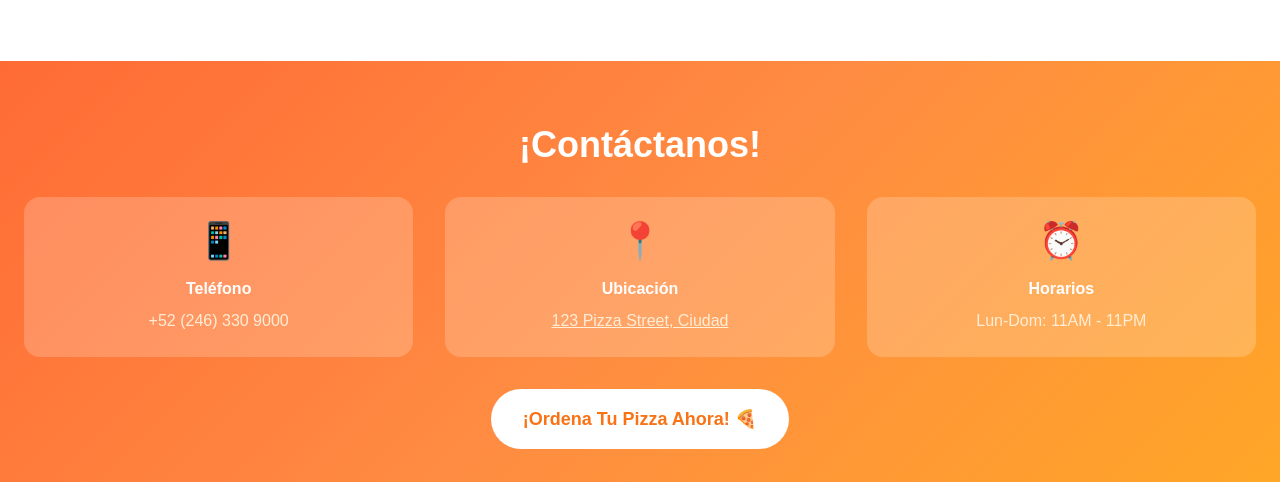
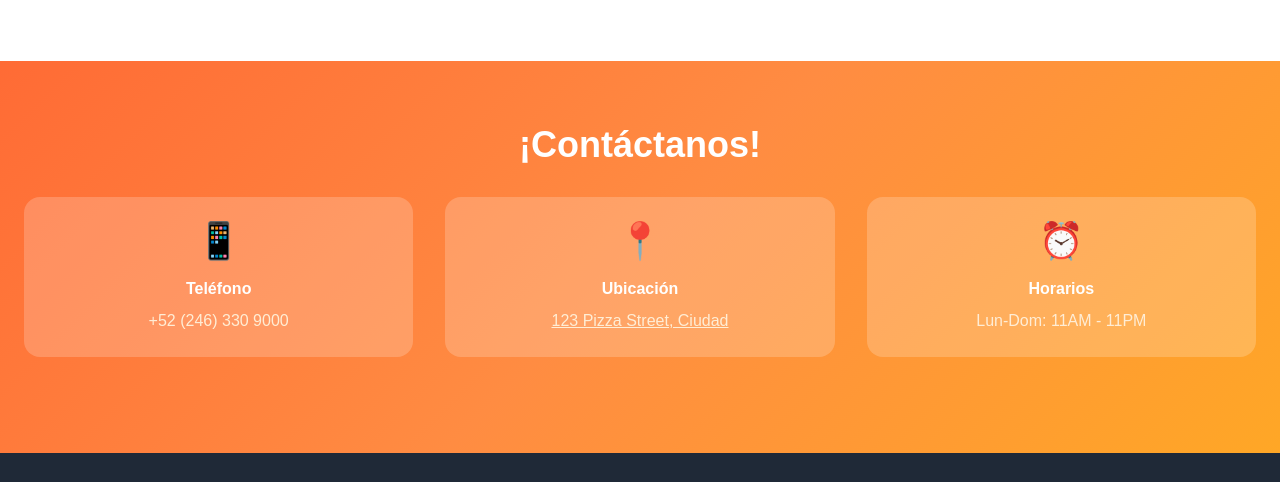
Before and after one commit to federicspizza/federics-backend, a website: page docs/index.html in a window 1280 px wide. Shown: the part 4271-4753 px from the top of the page. Drawn offline with nearby package versions, Linux system fonts and the light colour scheme; grey boxes are pictures that could not be loaded.

Commit message:
adaptable a cada dispositivo intento 28

```diff
--- a/docs/index.html
+++ b/docs/index.html
@@ -435,9 +435,6 @@ header nav {
 <div class="text-4xl mb-4">⏰</div>
 <h4 class="font-semibold text-white mb-2">Horarios</h4>
 <p class="text-orange-100">Lun-Dom: 11AM - 11PM</p>
-</div>
-</div>
-<a href="#menu" class="bg-white text-orange-500 px-8 py-4 rounded-full font-bold text-lg hover:bg-orange-50 hover-scale transition-all inline-block">¡Ordena Tu Pizza Ahora! 🍕</a>
 </div>
 </section>
 <footer class="bg-gray-800 text-white py-8">
```
